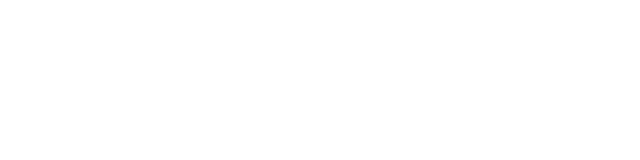
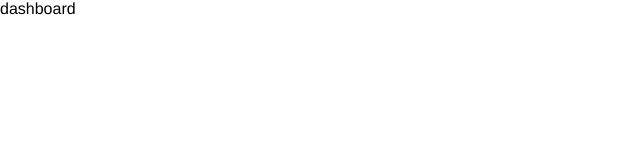
Before and after one commit to GuanJunMa/vue-element-admin, a Vue app: page /dashboard in a window 1280 px wide. Shown: the top 160 px of the page, without its empty margins (0-640 px from the left). Built offline with nearby package versions, Linux system fonts and the light colour scheme.

Commit message:
add dashboard

```diff
--- a/src/router/index.js
+++ b/src/router/index.js
@@ -1,9 +1,23 @@
 import Vue from 'vue'
 import VueRouter from 'vue-router'
+import Layout from '@/views/layout/index.vue'
 
 Vue.use(VueRouter)
 
 const constantRouterMap = [
+  {
+    path: '',
+    component: Layout,
+    redirect: 'dashboard',
+    children: [
+      {
+        path: 'dashboard',
+        component: () => import('@/views/dashboard/index'),
+        name: 'Dashboard',
+        meta: { title: 'dashboard', icon: 'dashboard', noCache: true }
+      }
+    ]
+  },
   {
     path: '/login',
     component: () => import('@/views/login')
--- /dev/null
+++ b/src/views/dashboard/index.vue
@@ -0,0 +1,17 @@
+<template>
+  <div class="dashboard">
+    dashboard
+  </div>
+</template>
+
+<script>
+export default {
+  data() {
+    return {}
+  }
+}
+</script>
+
+<style lang="scss" scoped>
+
+</style>
--- /dev/null
+++ b/src/views/layout/components/AppMain.vue
@@ -0,0 +1,33 @@
+<template>
+  <section class="app-main">
+    <transition name="fade-transform" mode="out-in">
+      <!-- <keep-alive :include="cachedViews"> -->
+        <router-view :key="key"/>
+      <!-- </keep-alive> -->
+    </transition>
+  </section>
+</template>
+
+<script>
+export default {
+  name: 'AppMain',
+  computed: {
+    // cachedViews() {
+    //   return this.$store.state.tagsView.cachedViews
+    // },
+    key() {
+      return this.$route.fullPath
+    }
+  }
+}
+</script>
+
+<style scoped>
+.app-main {
+  /*84 = navbar + tags-view = 50 +34 */
+  min-height: calc(100vh - 84px);
+  width: 100%;
+  position: relative;
+  overflow: hidden;
+}
+</style>
--- /dev/null
+++ b/src/views/layout/index.vue
@@ -0,0 +1,22 @@
+<template>
+  <div class="layout-container">
+    <app-main />
+  </div>
+</template>
+
+<script>
+import AppMain from './components/AppMain.vue'
+export default {
+  components: {
+    AppMain
+  },
+  data() {
+    return {}
+  }
+}
+</script>
+
+<style lang="scss" scoped>
+.layout-container {
+}
+</style>
```
